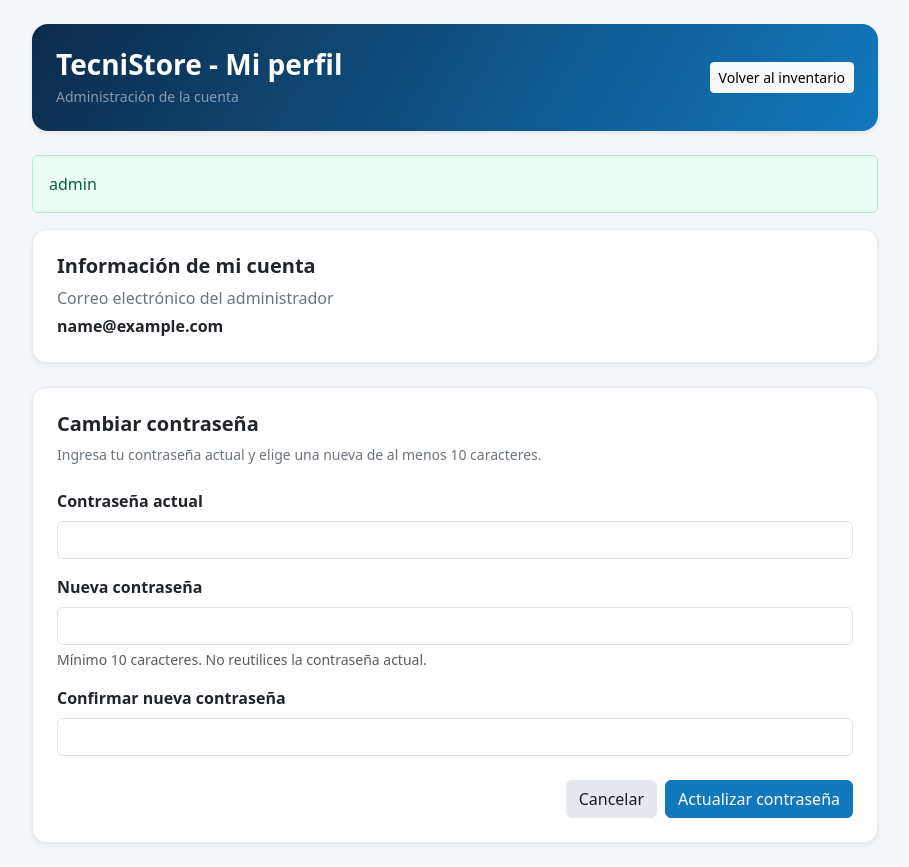
After one commit to silviadanielam/Mantenimiento-de-Software-TecniStore, a PHP site: page /perfil.php in a window 1280 px wide. The commit adds this page. Shown: the whole page, without its empty margins (185-1094 px from the left). Run offline with PHP 8.4, Linux system fonts and the light colour scheme; the visitor is signed in with stand-in values (Sample User, id 1).

Commit message:
HU-05: Implementar perfil y cambio de contrasena

```diff
--- /dev/null
+++ b/perfil.php
@@ -0,0 +1,144 @@
+<?php
+// HU-05: Permite consultar el perfil y cambiar la contraseña del administrador.
+require_once __DIR__ . '/funciones.php';
+requiere_login();
+require_once __DIR__ . '/conexion.php';
+
+// Consultamos el correo directamente desde la base de datos, no desde un formulario.
+$idAdministrador = (int)$_SESSION['administrador_id'];
+$stmt = $pdo->prepare('SELECT id, correo, contrasena_hash FROM administradores WHERE id = ? LIMIT 1');
+$stmt->execute([$idAdministrador]);
+$administrador = $stmt->fetch();
+
+if (!$administrador) {
+    // La cuenta fue eliminada: no mantenemos una sesión sin administrador válido.
+    unset($_SESSION['administrador_id'], $_SESSION['administrador_correo'], $_SESSION['ultima_actividad']);
+    redirigir('login.php');
+}
+
+$error = '';
+$ok = (string)($_SESSION['ok_perfil'] ?? '');
+unset($_SESSION['ok_perfil']);
+
+if ($_SERVER['REQUEST_METHOD'] === 'POST') {
+    verificar_csrf();
+
+    // Las contraseñas se leen tal como se escribieron, sin quitar espacios.
+    $actual = (string)($_POST['contrasena_actual'] ?? '');
+    $nueva = (string)($_POST['contrasena_nueva'] ?? '');
+    $confirmar = (string)($_POST['confirmar_contrasena'] ?? '');
+
+    // Si mbstring está disponible contamos caracteres Unicode; si no, bytes.
+    $longitud = function_exists('mb_strlen') ? mb_strlen($nueva, 'UTF-8') : strlen($nueva);
+
+    if ($actual === '' || $nueva === '' || $confirmar === '') {
+        $error = 'Completa los tres campos de contraseña.';
+    } elseif (!password_verify($actual, (string)$administrador['contrasena_hash'])) {
+        $error = 'La contraseña actual no es correcta.';
+    } elseif ($longitud < 10) {
+        $error = 'La nueva contraseña debe tener al menos 10 caracteres.';
+    } elseif (strlen($nueva) > 72) {
+        // PASSWORD_DEFAULT puede usar bcrypt, que admite como máximo 72 bytes.
+        $error = 'La nueva contraseña es demasiado larga. Utiliza una de hasta 72 bytes.';
+    } elseif ($nueva !== $confirmar) {
+        $error = 'La nueva contraseña y su confirmación no coinciden.';
+    } elseif (password_verify($nueva, (string)$administrador['contrasena_hash'])) {
+        $error = 'La nueva contraseña debe ser diferente de la actual.';
+    } else {
+        try {
+            // Generamos un hash: nunca guardamos ni mostramos la contraseña en texto plano.
+            $hashNuevo = password_hash($nueva, PASSWORD_DEFAULT);
+
+            // Comparamos con el hash leído para evitar sobrescribir cambios simultáneos.
+            $actualizar = $pdo->prepare(
+                'UPDATE administradores SET contrasena_hash = ? WHERE id = ? AND contrasena_hash = ?'
+            );
+            $actualizar->execute([$hashNuevo, $idAdministrador, $administrador['contrasena_hash']]);
+
+            if ($actualizar->rowCount() !== 1) {
+                $error = 'La cuenta cambió durante la operación. Actualiza la página e inténtalo nuevamente.';
+            } else {
+                // Renovamos el identificador de sesión y evitamos reenviar el formulario.
+                session_regenerate_id(true);
+                $_SESSION['ultima_actividad'] = time();
+                $_SESSION['ok_perfil'] = 'Contraseña actualizada correctamente. Al cerrar sesión podrás ingresar con la nueva contraseña.';
+                redirigir('perfil.php');
+            }
+        } catch (Throwable $e) {
+            error_log('TecniStore: error al actualizar la contraseña: ' . $e->getMessage());
+            $error = 'No se pudo actualizar la contraseña. Inténtalo nuevamente.';
+        }
+    }
+}
+
+$token = token_csrf();
+?>
+<!doctype html>
+<html lang="es">
+<head>
+    <meta charset="UTF-8">
+    <meta name="viewport" content="width=device-width, initial-scale=1">
+    <title>Mi perfil | TecniStore</title>
+    <link href="https://cdn.jsdelivr.net/npm/bootstrap@5.3.8/dist/css/bootstrap.min.css" rel="stylesheet"
+          integrity="sha384-sRIl4kxILFvY47J16cr9ZwB07vP4J8+LH7qKQnuqkuIAvNWLzeN8tE5YBujZqJLB"
+          crossorigin="anonymous">
+    <link rel="stylesheet" href="assets/css/estilos.css">
+</head>
+<body>
+<main class="container py-3 py-md-4" style="max-width: 870px;">
+    <header class="encabezado p-3 p-md-4 mb-4 shadow-sm d-flex justify-content-between align-items-center flex-wrap gap-3">
+        <div>
+            <h1 class="h3 fw-bold mb-1">TecniStore - Mi perfil</h1>
+            <div class="small text-white-50">Administración de la cuenta</div>
+        </div>
+        <a href="index.php" class="btn btn-light btn-sm">Volver al inventario</a>
+    </header>
+
+    <?php if ($ok !== ''): ?>
+        <div class="alert alert-success" role="status"><?= escapar($ok) ?></div>
+    <?php endif; ?>
+    <?php if ($error !== ''): ?>
+        <div class="alert alert-danger" role="alert"><?= escapar($error) ?></div>
+    <?php endif; ?>
+
+    <section class="card tarjeta shadow-sm mb-4" aria-labelledby="titulo-cuenta">
+        <div class="card-body p-3 p-md-4">
+            <h2 class="h5 fw-bold" id="titulo-cuenta">Información de mi cuenta</h2>
+            <p class="text-secondary mb-1">Correo electrónico del administrador</p>
+            <p class="mb-0 fw-semibold text-break"><?= escapar($administrador['correo']) ?></p>
+        </div>
+    </section>
+
+    <section class="card tarjeta shadow-sm" aria-labelledby="titulo-contrasena">
+        <div class="card-body p-3 p-md-4">
+            <h2 class="h5 fw-bold mb-2" id="titulo-contrasena">Cambiar contraseña</h2>
+            <p class="text-secondary small mb-4">Ingresa tu contraseña actual y elige una nueva de al menos 10 caracteres.</p>
+
+            <form method="POST" action="perfil.php" autocomplete="off">
+                <input type="hidden" name="csrf_token" value="<?= escapar($token) ?>">
+                <div class="mb-3">
+                    <label for="contrasena_actual" class="form-label fw-semibold">Contraseña actual</label>
+                    <input type="password" id="contrasena_actual" name="contrasena_actual" class="form-control"
+                           autocomplete="current-password" required>
+                </div>
+                <div class="mb-3">
+                    <label for="contrasena_nueva" class="form-label fw-semibold">Nueva contraseña</label>
+                    <input type="password" id="contrasena_nueva" name="contrasena_nueva" class="form-control"
+                           autocomplete="new-password" minlength="10" required>
+                    <div class="form-text">Mínimo 10 caracteres. No reutilices la contraseña actual.</div>
+                </div>
+                <div class="mb-4">
+                    <label for="confirmar_contrasena" class="form-label fw-semibold">Confirmar nueva contraseña</label>
+                    <input type="password" id="confirmar_contrasena" name="confirmar_contrasena" class="form-control"
+                           autocomplete="new-password" minlength="10" required>
+                </div>
+                <div class="d-flex justify-content-end gap-2 flex-wrap">
+                    <a href="index.php" class="btn btn-outline-secondary">Cancelar</a>
+                    <button type="submit" class="btn btn-primary">Actualizar contraseña</button>
+                </div>
+            </form>
+        </div>
+    </section>
+</main>
+</body>
+</html>
```
Also changed, not shown: index.php (+8 -4 lines).
